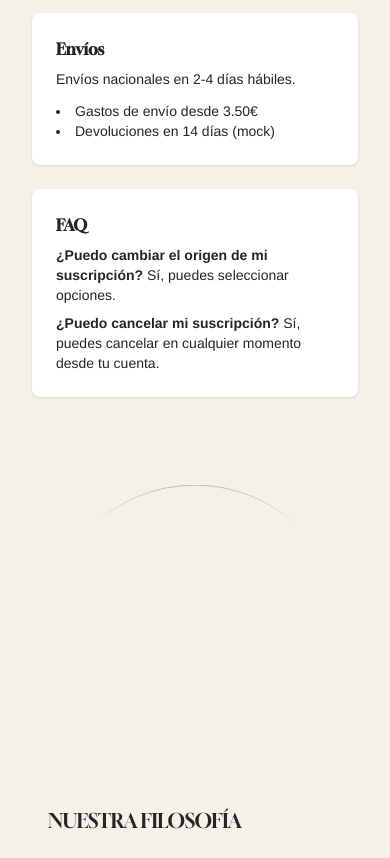
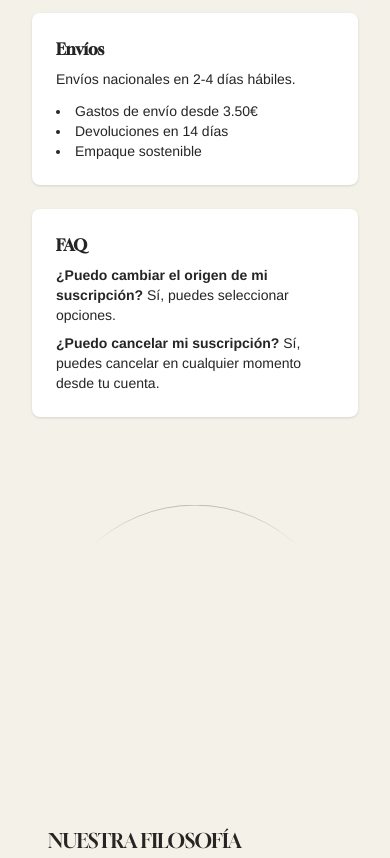
Before and after one commit to PolGubau/example-landing-cafe, an Astro site: page / in a window 390 px wide. Shown: the part 7108-7966 px from the top of the page. Built offline with nearby package versions, Linux system fonts and the light colour scheme; Astro itself is replaced by a stand-in of ours.

Commit message:
Update shipping and contact information in copy.js
Modified the shipping bullets to remove the mock reference and added a new bullet about sustainable packaging. Updated the contact items with a new phone number and email address for better accuracy and relevance.

Issue: MW-0000
Type: feature

```diff
--- a/src/data/copy.js
+++ b/src/data/copy.js
@@ -28,14 +28,14 @@ export default {
     {
       date: "10 Ene, 2026",
       title: "Cata Online: Especialidades de Invierno",
-      description: "Cata virtual guiada por nuestro equipo. Incluye una caja de muestras (mock) enviada antes del evento."
+      description: "Cata virtual guiada por nuestro equipo. Incluye una caja de muestras enviada antes del evento."
     }
   ],
   shipping: {
     title: "Envíos y preguntas frecuentes",
     shippingTitle: "Envíos",
     shippingText: "Envíos nacionales en 2-4 días hábiles.",
-    shippingBullets: ["Gastos de envío desde 3.50€", "Devoluciones en 14 días (mock)"],
+    shippingBullets: ["Gastos de envío desde 3.50€", "Devoluciones en 14 días", "Empaque sostenible"],
     faqTitle: "FAQ",
     faqItems: [
       { q: "¿Puedo cambiar el origen de mi suscripción?", a: "Sí, puedes seleccionar opciones." },
@@ -56,7 +56,7 @@ export default {
     addressLines: ["Calle Mayor, 10", "08313 Premià de Mar", "España"],
     connectTitle: "Conecta",
     contactTitle: "Contacto",
-    contactItems: ["Tel: (+34) 600 000 000", "Email: hola@cafeyte.mock"],
+    contactItems: ["Tel: (+34) 608 834 567", "Email: hola@asdeoros.mock"],
     shopTitle: "Tienda",
     shopItems: ["Pickup", "Ubicación"],
     legalTitle: "Legal",
```
